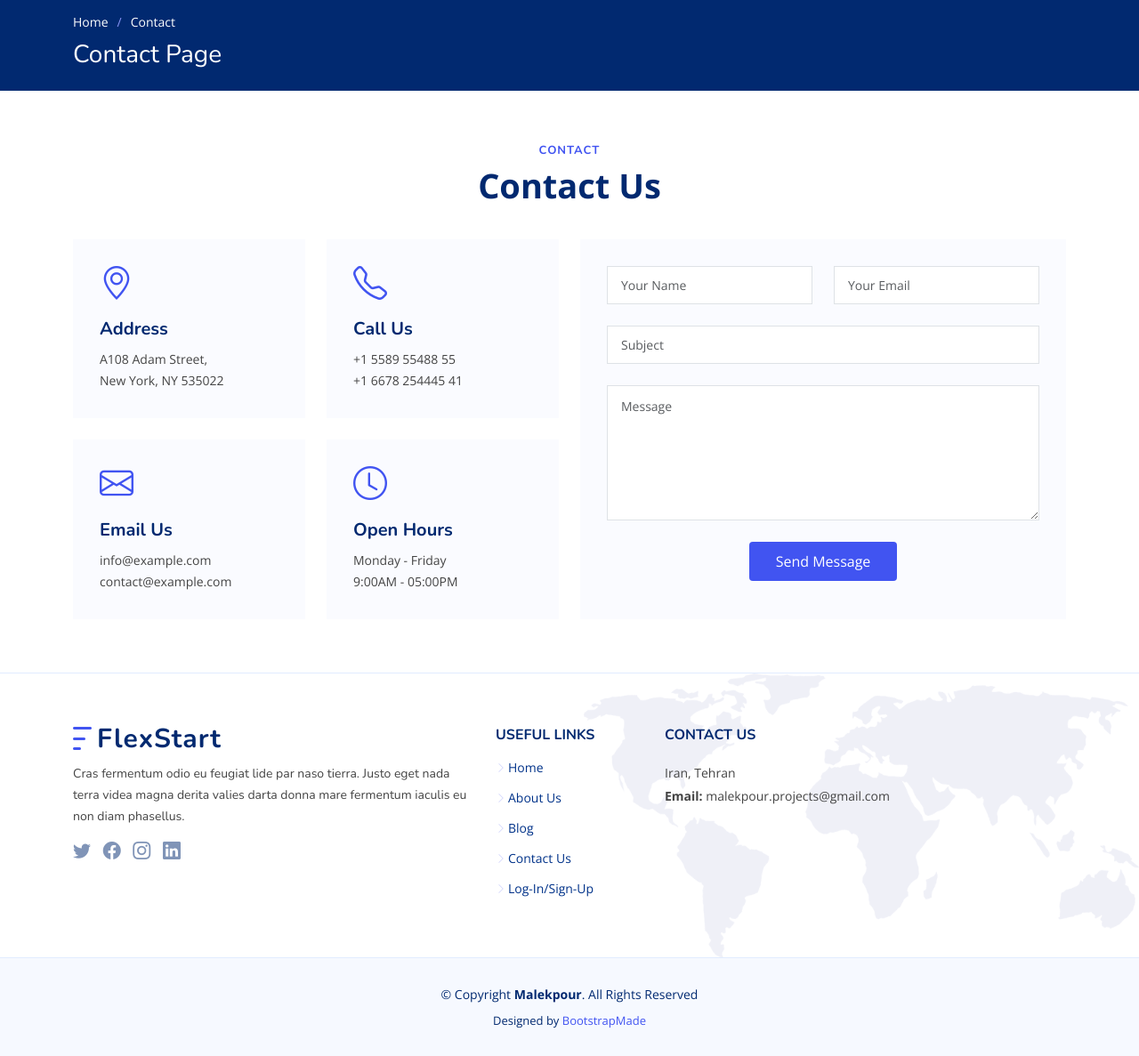
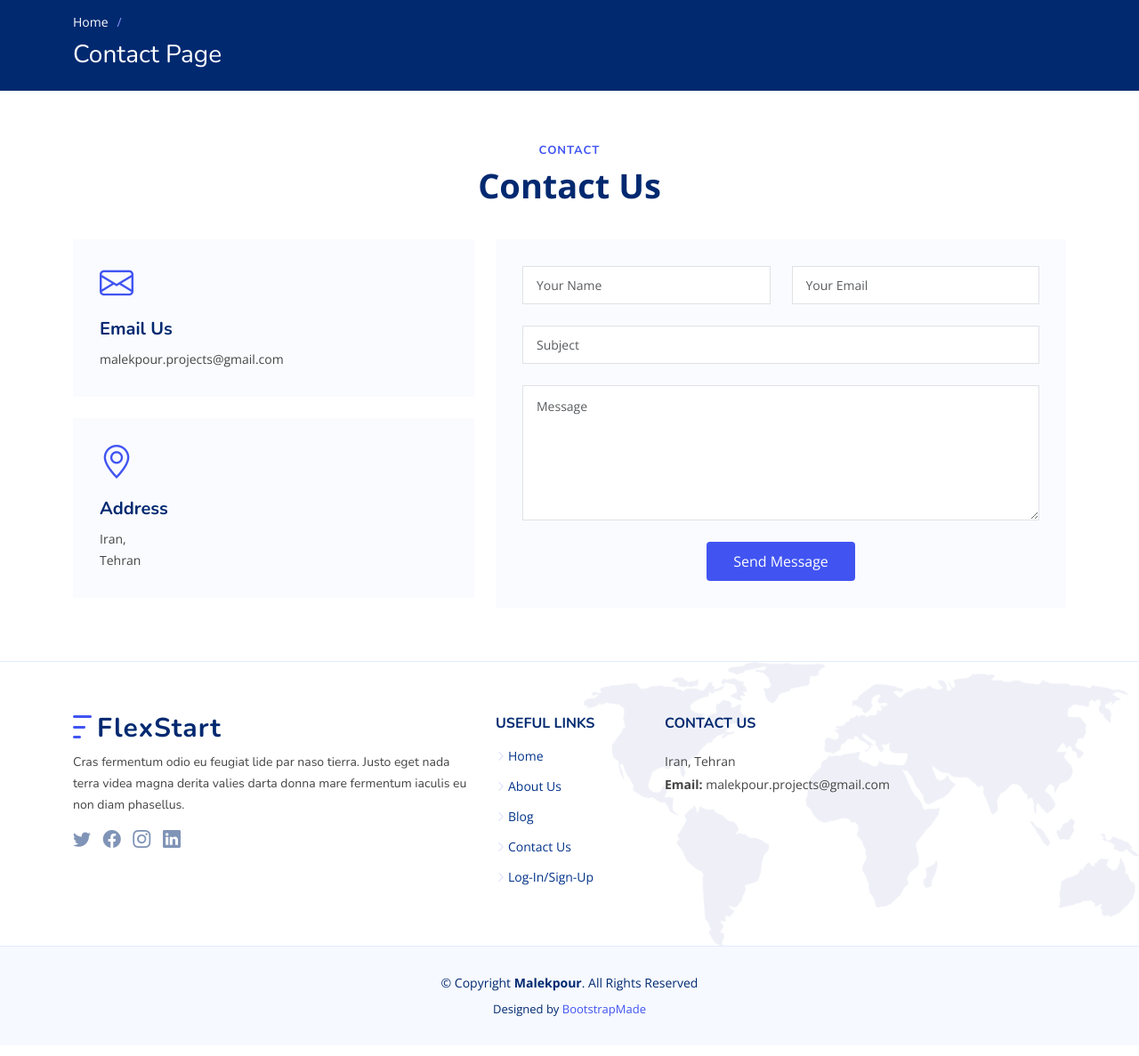
Before and after one commit to Malekpour99/themalekpour.com, a Django app: page /contact in a window 1280 px wide. Shown: the part 83-1270 px from the top of the page at 89% size. After the commit the page ends 1226 px from the top, so only its background shows below. Run offline with Django 4.2, Linux system fonts and the light colour scheme; some libraries are stand-ins or nearby versions.

Commit message:
contact template - removed unnecessary sections
Removed Call Us and Open Hours section, then adjusted the placement of the remaining sections

```diff
--- a/templates/website/contact.html
+++ b/templates/website/contact.html
@@ -7,7 +7,7 @@
 
         <ol>
           <li><a href="{% url 'website:index' %}">Home</a></li>
-          <li>Contact</li>
+          <li></li>
         </ol>
         <h2>Contact Page</h2>
 
@@ -26,42 +26,28 @@
 
           <div class="row gy-4">
 
-            <div class="col-lg-6">
+            <div class="col-lg-5">
 
               <div class="row gy-4">
-                <div class="col-md-6">
+                <div class="row-md-6">
+                <div class="info-box">
+                    <i class="bi bi-envelope"></i>
+                    <h3>Email Us</h3>
+                    <p>malekpour.projects@gmail.com</p>
+                </div>
+                </div>
+                <div class="row-md-6">
                   <div class="info-box">
                     <i class="bi bi-geo-alt"></i>
                     <h3>Address</h3>
-                    <p>A108 Adam Street,<br>New York, NY 535022</p>
-                  </div>
-                </div>
-                <div class="col-md-6">
-                  <div class="info-box">
-                    <i class="bi bi-telephone"></i>
-                    <h3>Call Us</h3>
-                    <p>+1 5589 55488 55<br>+1 6678 254445 41</p>
-                  </div>
-                </div>
-                <div class="col-md-6">
-                  <div class="info-box">
-                    <i class="bi bi-envelope"></i>
-                    <h3>Email Us</h3>
-                    <p>info@example.com<br>contact@example.com</p>
-                  </div>
-                </div>
-                <div class="col-md-6">
-                  <div class="info-box">
-                    <i class="bi bi-clock"></i>
-                    <h3>Open Hours</h3>
-                    <p>Monday - Friday<br>9:00AM - 05:00PM</p>
+                    <p>Iran,<br>Tehran</p>
                   </div>
                 </div>
               </div>
 
             </div>
 
-            <div class="col-lg-6">
+            <div class="col-lg-7">
               <form action="forms/contact.php" method="post" class="php-email-form">
                 <div class="row gy-4">
 
```
